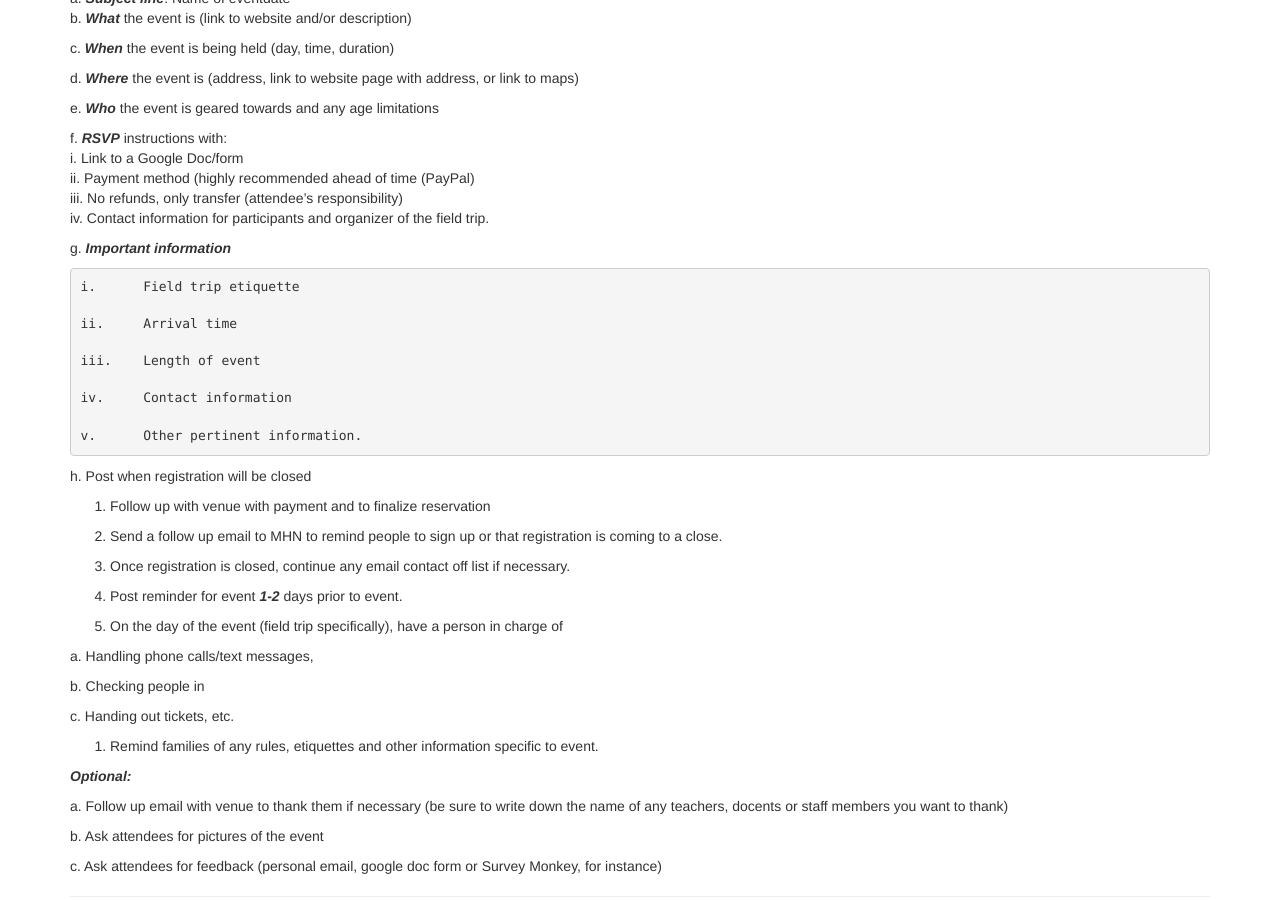
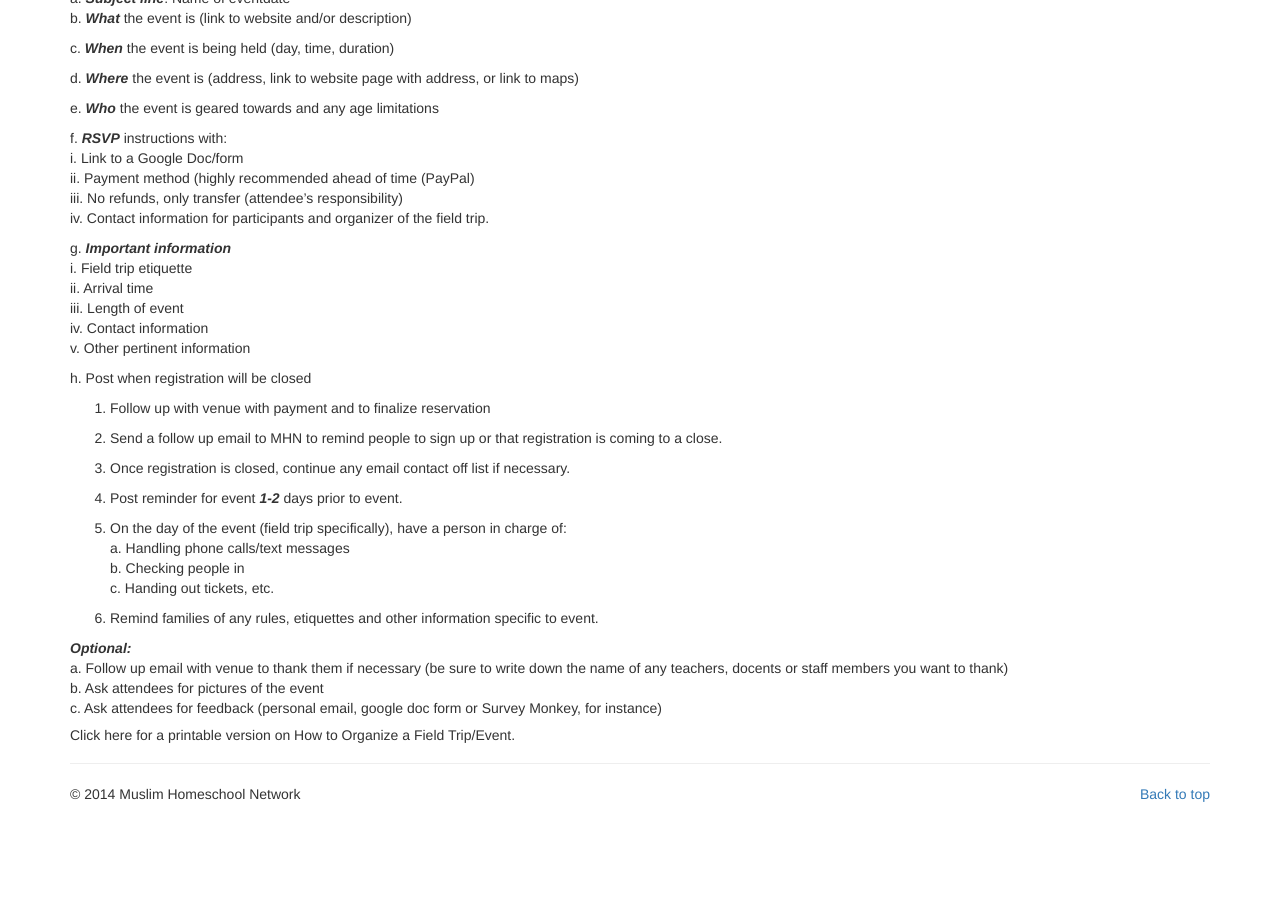
Before and after one commit to muslimhomeschoolnetwork/muslimhomeschoolnetwork.github.io, a Jekyll site: the page built from homeschooling/fieldtrip.md, in a window 1280 px wide and 900 px high, scrolled down 754 px. Built offline with Jekyll 4.4.1, drawn with Linux system fonts in a browser that asks for light colours; nearby versions of some CDN libraries; Markdown is read by kramdown in place of the engine named in the settings; after the commit the page ends 1568 px from its top, so only the background shows below that.

Commit message:
Update fieldtrip.md

```diff
--- a/homeschooling/fieldtrip.md
+++ b/homeschooling/fieldtrip.md
@@ -57,16 +57,11 @@ title: How to Organize a Field Trip or Event
       iv.	Contact information for participants and organizer of the field trip.
 
   g.	***Important information***
-
     i.	Field trip etiquette
-
     ii.	Arrival time
-
     iii.	Length of event
-
     iv.	Contact information
-
-    v.	Other pertinent information.
+    v.	Other pertinent information
 
   h.	Post when registration will be closed
 
@@ -78,20 +73,16 @@ title: How to Organize a Field Trip or Event
 
 9.	Post reminder for event ***1-2*** days prior to event.
 
-10.	On the day of the event (field trip specifically), have a person in charge of
-
-  a.	Handling phone calls/text messages,
-
+10.	On the day of the event (field trip specifically), have a person in charge of:
+  a.	Handling phone calls/text messages
   b.	Checking people in
-
   c.	Handing out tickets, etc.
 
 11.	Remind families of any rules, etiquettes and other information specific to event.
 
 ***Optional:***
+a.	Follow up email with venue to thank them if necessary (be sure to write down the name of any teachers, docents or staff members you want to thank)
+b.	Ask attendees for pictures of the event
+c.	Ask attendees for feedback (personal email, google doc form or Survey Monkey, for instance)
 
-a.	Follow up email with venue to thank them if necessary (be sure to write down the name of any teachers, docents or staff members you want to thank)
-
-b.	Ask attendees for pictures of the event
-
-c.	Ask attendees for feedback (personal email, google doc form or Survey Monkey, for instance)
+#####Click here for a printable version on How to Organize a Field Trip/Event.
```
